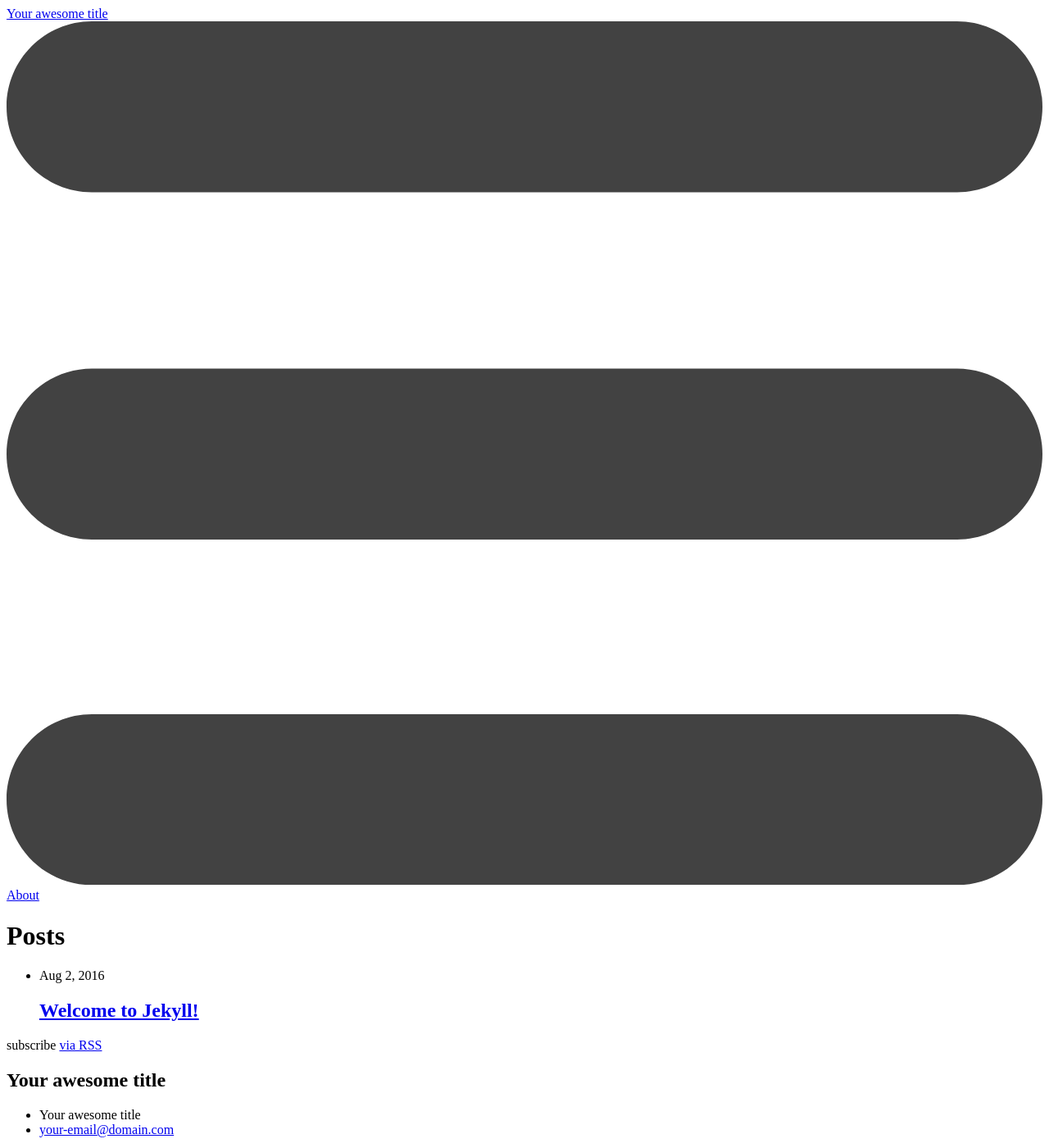
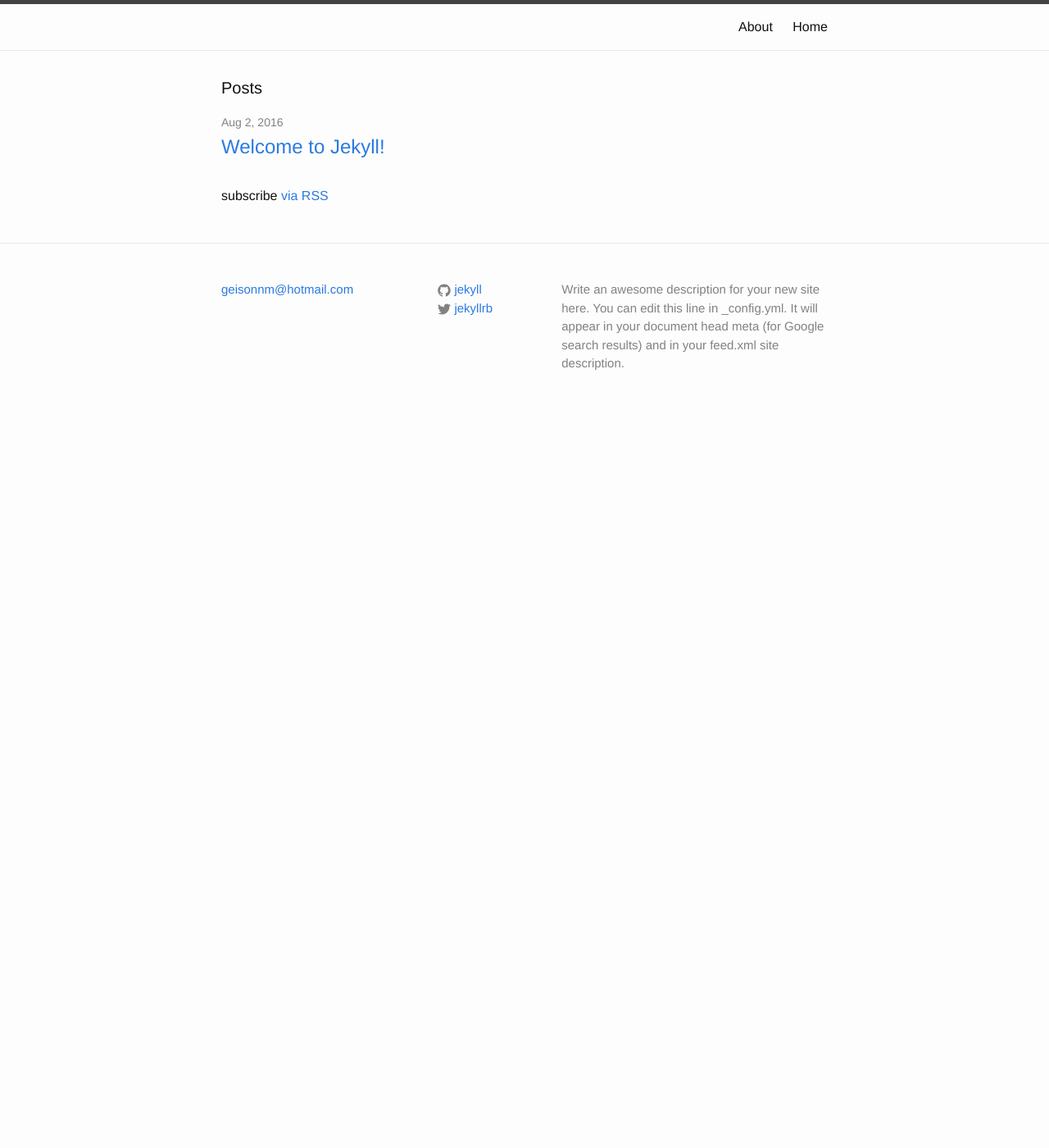
Before and after one commit to geison20/geison20.github.io, a Jekyll site: the page built from index.html, in a window 1280 px wide and 1400 px high. Shown: the whole window at 82% size. Built offline with Jekyll 4.4.1, drawn with Linux system fonts in a browser that asks for light colours.

Commit message:
add new configurations

```diff
--- a/_config.yml
+++ b/_config.yml
@@ -1,11 +1,15 @@
-title: Your awesome title
-email: your-email@domain.com
+
+#meta
+language: "pt-br"
+title-site: Blog de tecnologia e afins
+author: Gêisson Machado Antunes
+email: geisonnm@hotmail.com
 description: > # this means to ignore newlines until "baseurl:"
   Write an awesome description for your new site here. You can edit this
   line in _config.yml. It will appear in your document head meta (for
   Google search results) and in your feed.xml site description.
 baseurl: "" # the subpath of your site, e.g. /blog
-url: "http://yourdomain.com" # the base hostname & protocol for your site
+url: "http://geissonmachado.com.br" # the base hostname & protocol for your site
 twitter_username: jekyllrb
 github_username:  jekyll
 
--- a/_includes/head.html
+++ b/_includes/head.html
@@ -3,10 +3,10 @@
   <meta http-equiv="X-UA-Compatible" content="IE=edge">
   <meta name="viewport" content="width=device-width, initial-scale=1">
 
-  <title>{% if page.title %}{{ page.title | escape }}{% else %}{{ site.title | escape }}{% endif %}</title>
+  <title>{% if page.title %}{{ page.title | escape }} - {{ site.title-site | escape }} - {{ site.author }}{% endif %}</title>
   <meta name="description" content="{% if page.excerpt %}{{ page.excerpt | strip_html | strip_newlines | truncate: 160 }}{% else %}{{ site.description }}{% endif %}">
 
-  <link rel="stylesheet" href="{{ "/css/main.css" | prepend: site.baseurl }}">
+  <link rel="stylesheet" href="{{ "/assets/css/main.css" | prepend: site.url }}">
   <link rel="canonical" href="{{ page.url | replace:'index.html','' | prepend: site.baseurl | prepend: site.url }}">
-  <link rel="alternate" type="application/rss+xml" title="{{ site.title }}" href="{{ "/feed.xml" | prepend: site.baseurl | prepend: site.url }}">
+  <link rel="alternate" type="application/rss+xml" title="{{ site.title-site }}" href="{{ "/feed.xml" | prepend: site.baseurl | prepend: site.url }}">
 </head>
--- a/_layouts/default.html
+++ b/_layouts/default.html
@@ -1,5 +1,5 @@
 <!DOCTYPE html>
-<html>
+<html lang="{{ site.language }}">
 
   {% include head.html %}
 
--- a/index.html
+++ b/index.html
@@ -1,5 +1,6 @@
 ---
 layout: default
+title: Home
 ---
 
 <div class="home">
```
Also changed, not shown: 3 other files.
